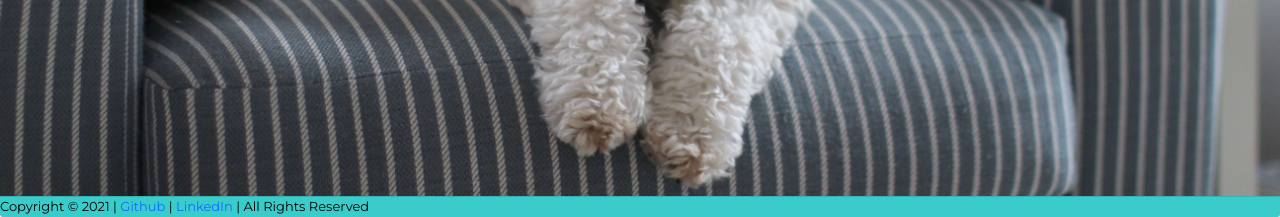
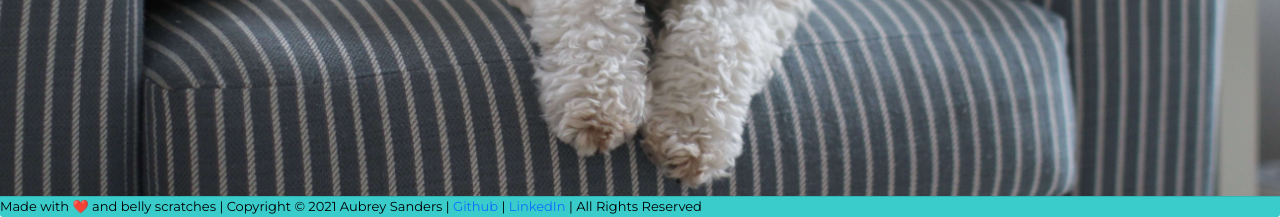
Before and after one commit to auberrygood/pet-pro-finder, a Flask app: page / in a window 1280 px wide. Shown: the part 658-875 px from the top of the page. Run offline with Flask 2, Linux system fonts and the light colour scheme; some web fonts are replaced.

Commit message:
edited readme

```diff
--- a/crud.py
+++ b/crud.py
@@ -15,7 +15,7 @@ memberships_list = {"training":['','APDT - Association of Professional Dog Train
                     "walking":[''],
                     "sitting":['', 'PSA - Pet Sitters Associates']}
 
-credentials_list = {"training":['','CPDT-KA - Certified Professional Dog Trainer, Knowledge Assessed', 'CPDT-KSA - Certified Professional Dog Trainer, Skills Assessed', 'CBCC-KA - Certified Behavior Consultant Canine, Knowledge Assessed ', 'IACP-CDT - International Association of Canine Professionals, Certified Dog Trainer', 'IACP-CDTA - International Association of Canine Professionals, Certified Dog Trainer Advanced', 'IACP-PDTI - International Association of Canine Professionals, Professional Dog Trainer Instructor', 'IACP-CSDT - International Association of Canine Professionals, Certified Service Dog Trainer','CDBC - International Association of Animal Behavior, Certified Dog Behavior Consultant', 'FFCP - Fear Free Certified Professional', 'KPA-CTP - Karen Pryor Academy, Certified Training Partner', 'AABP - Association of Animal Behavior Professionals, Certified Dog Trainer', 'CBATI - Certified Behavior Adjustment Training Instructor', 'CTC - Academy for Dog Trainers, Certificate in Training and Counseling', 'VSA-CDT - Victoria Stillwell Acadamy, Certified Dog Trainer', 'ACAAB - Animal Behavior Society, Associate Certified Applied Animal Behaviorist', 'CAAB - Animal Behavior Society, Certified Applied Animal Behaviorist', 'CCS - Northwest School of Canine Studies, Certificate in Canine Studies', 'CSAT - Certified Separation Anxiety Trainer', 'PMCT - Pat Miller Certified Trainer', 'DACVB - Diplomate of the American College of Veterinary Behaviorists'],
+credentials_list = {"training":['','CPDT-KA - Certified Professional Dog Trainer, Knowledge Assessed', 'CPDT-KSA - Certified Professional Dog Trainer, Skills Assessed', 'CBCC-KA - Certified Behavior Consultant Canine, Knowledge Assessed ', 'IACP-CDT - International Association of Canine Professionals, Certified Dog Trainer', 'IACP-CDTA - International Association of Canine Professionals, Certified Dog Trainer Advanced', 'IACP-PDTI - International Association of Canine Professionals, Professional Dog Trainer Instructor', 'IACP-CSDT - International Association of Canine Professionals, Certified Service Dog Trainer','CDBC - International Association of Animal Behavior, Certified Dog Behavior Consultant', 'FFCP - Fear Free Certified Professional', 'KPA-CTP - Karen Pryor Academy, Certified Training Partner', 'AABP - Association of Animal Behavior Professionals, Certified Dog Trainer', 'CBATI - Certified Behavior Adjustment Training Instructor', 'CTC - Academy for Dog Trainers, Certificate in Training and Counseling', 'VSA-CDT - Victoria Stillwell Academy, Certified Dog Trainer', 'ACAAB - Animal Behavior Society, Associate Certified Applied Animal Behaviorist', 'CAAB - Animal Behavior Society, Certified Applied Animal Behaviorist', 'CCS - Northwest School of Canine Studies, Certificate in Canine Studies', 'CSAT - Certified Separation Anxiety Trainer', 'PMCT - Pat Miller Certified Trainer', 'DACVB - Diplomate of the American College of Veterinary Behaviorists'],
                     "grooming":['','ABC-PG - Animal Behavior College, Professional Groomer', 'FFCP - Fear Free Certified Professional'],
                     "walking":['','FFCP - Fear Free Certified Professional', 'DTCDW - DogTech Certified Dog Walker'],
                     "sitting":['','FFCP - Fear Free Certified Professional']}
--- a/templates/base.html
+++ b/templates/base.html
@@ -74,7 +74,7 @@
     crossorigin="anonymous"></script>
   <!-- footer -->
     <div class="card-footer">
-      <p class="copyright">Copyright &copy; <script>document.write(new Date().getFullYear())</script>
+      <p class="copyright"> Made with ️❤️ and belly scratches | Copyright &copy; <script>document.write(new Date().getFullYear())</script> Aubrey Sanders
       |
       <a href="https://github.com/auberrygood/pet-pro-finder/blob/main/README.md">Github</a>
       |
```
Also changed, not shown: README.md.
